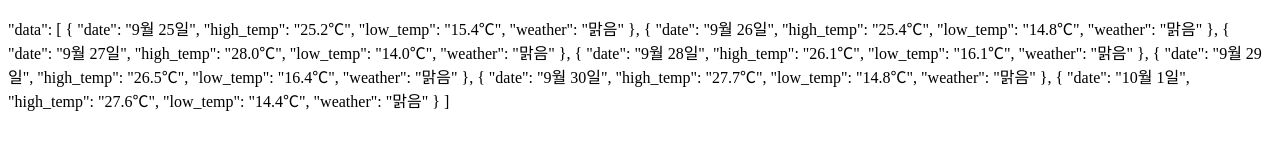
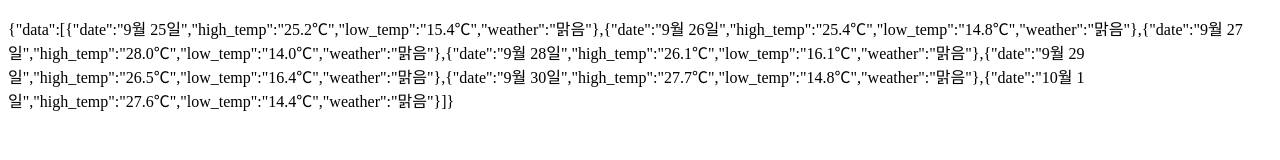
Before and after one commit to Donga-Digital-Innovation/github_actions, a plain HTML site: page index.html in a window 1280 px wide. Drawn offline with Linux system fonts and the light colour scheme.

Commit message:
index.js 형식으로 변환

```diff
--- a/index.html
+++ b/index.html
@@ -7,7 +7,7 @@
     <title>자료</title>
 </head>
 <body>
-    <p class="data">"data": [ { "date": "9월 25일", "high_temp": "25.2℃", "low_temp": "15.4℃", "weather": "맑음" }, { "date": "9월 26일", "high_temp": "25.4℃", "low_temp": "14.8℃", "weather": "맑음" }, { "date": "9월 27일", "high_temp": "28.0℃", "low_temp": "14.0℃", "weather": "맑음" }, { "date": "9월 28일", "high_temp": "26.1℃", "low_temp": "16.1℃", "weather": "맑음" }, { "date": "9월 29일", "high_temp": "26.5℃", "low_temp": "16.4℃", "weather": "맑음" }, { "date": "9월 30일", "high_temp": "27.7℃", "low_temp": "14.8℃", "weather": "맑음" }, { "date": "10월 1일", "high_temp": "27.6℃", "low_temp": "14.4℃", "weather": "맑음" } ]</p>
+    <p class="data"></p>
 </body>
 <script src="./index.js"></script>
 </html>
--- /dev/null
+++ b/index.js
@@ -0,0 +1,50 @@
+const $data = document.querySelector(".data");
+let data = {
+    "data": [
+        {
+            "date": "9월 25일",
+            "high_temp": "25.2℃",
+            "low_temp": "15.4℃",
+            "weather": "맑음"
+        },
+        {
+            "date": "9월 26일",
+            "high_temp": "25.4℃",
+            "low_temp": "14.8℃",
+            "weather": "맑음"
+        },
+        {
+            "date": "9월 27일",
+            "high_temp": "28.0℃",
+            "low_temp": "14.0℃",
+            "weather": "맑음"
+        },
+        {
+            "date": "9월 28일",
+            "high_temp": "26.1℃",
+            "low_temp": "16.1℃",
+            "weather": "맑음"
+        },
+        {
+            "date": "9월 29일",
+            "high_temp": "26.5℃",
+            "low_temp": "16.4℃",
+            "weather": "맑음"
+        },
+        {
+            "date": "9월 30일",
+            "high_temp": "27.7℃",
+            "low_temp": "14.8℃",
+            "weather": "맑음"
+        },
+        {
+            "date": "10월 1일",
+            "high_temp": "27.6℃",
+            "low_temp": "14.4℃",
+            "weather": "맑음"
+        }
+    ]
+}
+
+
+$data.textContent = JSON.stringify(data);
```
